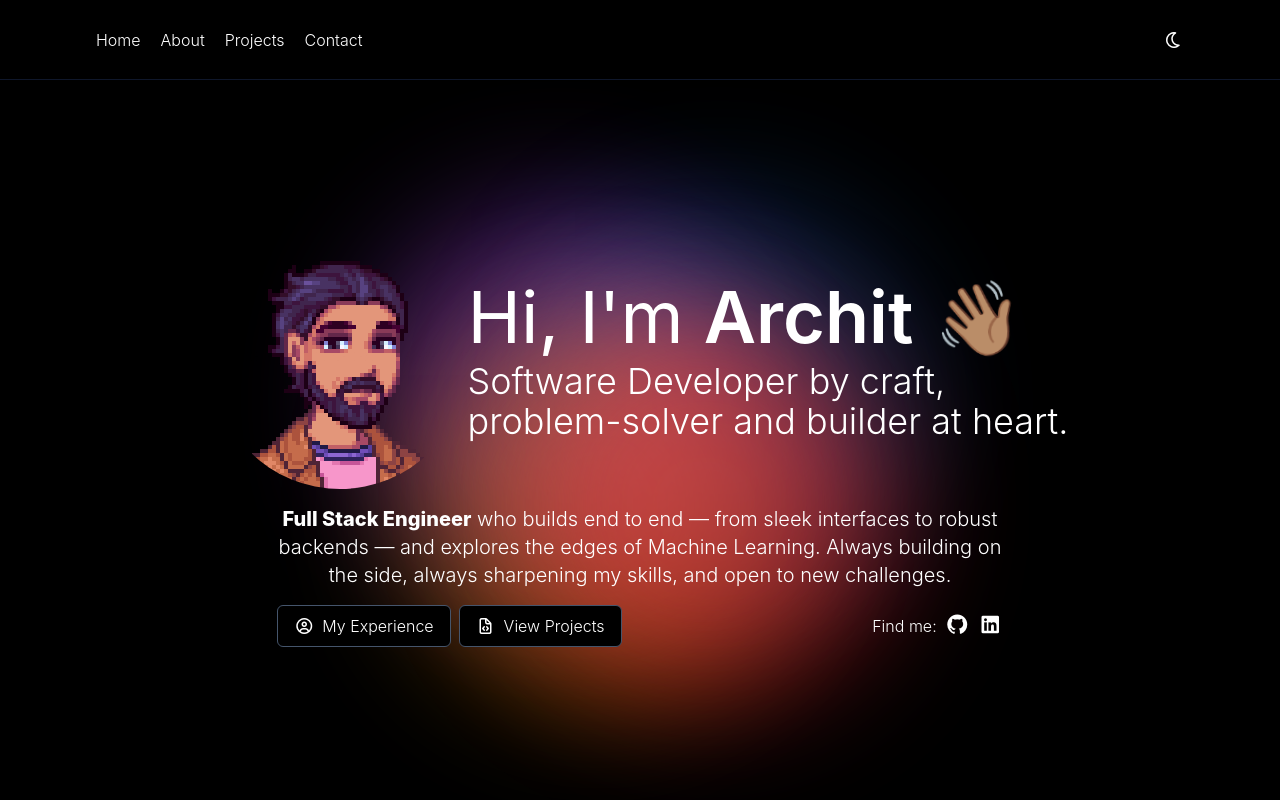
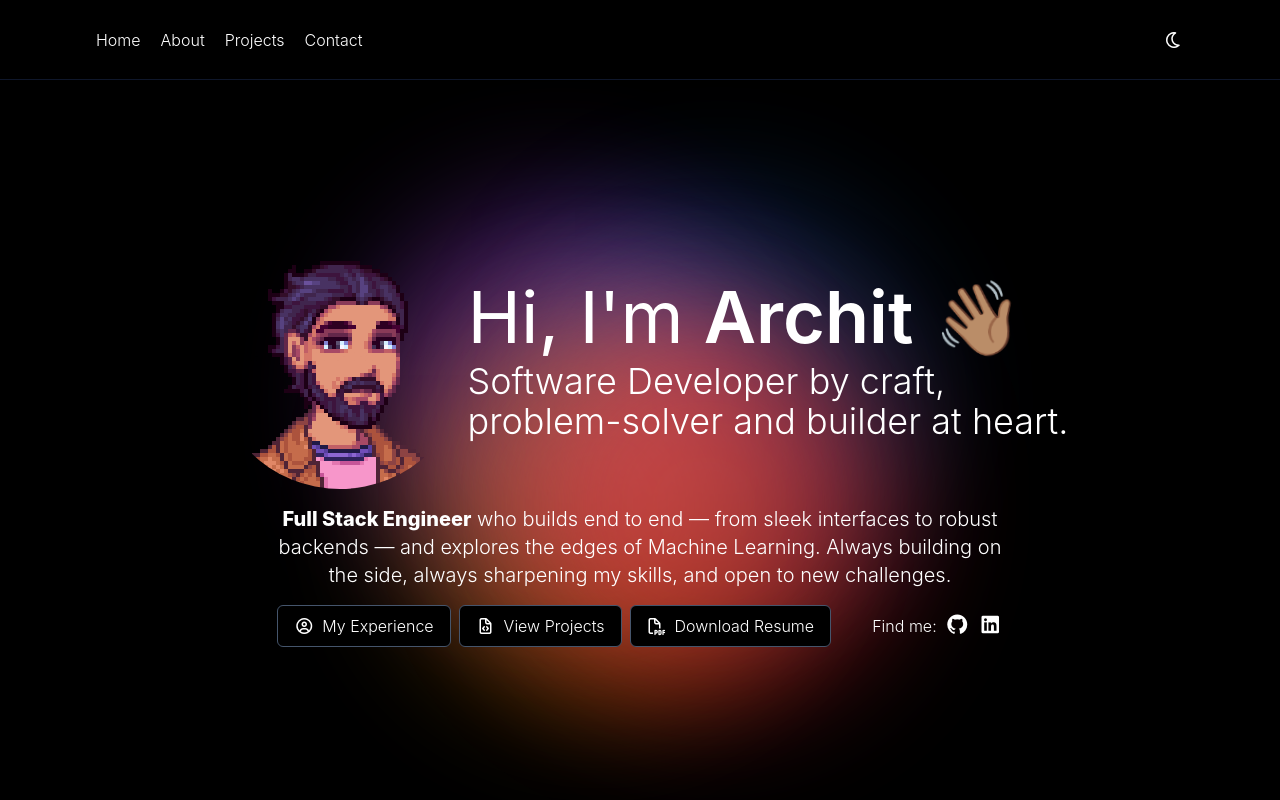
Before and after one commit to JoshiArchit/joshiarchit.github.io, an Astro site: page / in a window 1280 px wide. Shown: the top 800 px of the page. Built offline with nearby package versions, Linux system fonts and the light colour scheme; Astro itself is replaced by a stand-in of ours.

Commit message:
Add resume and favicon

```diff
--- a/src/components/Hero.astro
+++ b/src/components/Hero.astro
@@ -54,6 +54,13 @@
             class="flex items-center gap-2 rounded-md border border-slate-600 bg-black px-4 py-2 transition-all ease-in-out hover:shadow-[0_0_15px_rgba(255,255,255,0.3)]"
             ><i class="fa-regular fa-file-code"></i>View Projects</a
           >
+          <a
+            href="/resume.pdf"
+            download="Archit_Joshi_Resume.pdf"
+            class="flex items-center gap-2 rounded-md border border-slate-600 bg-black px-4 py-2 transition-all ease-in-out hover:shadow-[0_0_15px_rgba(255,255,255,0.3)]"
+          >
+            <i class="fa-regular fa-file-pdf"></i>Download Resume
+          </a>
         </div>
 
         <div id="hero-socials" class="flex gap-2 text-base">
--- a/src/layout/Layout.astro
+++ b/src/layout/Layout.astro
@@ -12,7 +12,7 @@ const { title } = Astro.props;
 <html lang="en">
   <head>
     <meta charset="utf-8" />
-    <link rel="icon" type="image/svg+xml" href="/favicon.svg" />
+    <link rel="icon" type="image/svg+xml" href="/sprite.ico" />
     <meta name="viewport" content="width=device-width" />
     <meta name="generator" content={Astro.generator} />
     <title>{title}</title>
```
Also changed, not shown: public/sprite.ico (added), 1 other file.
